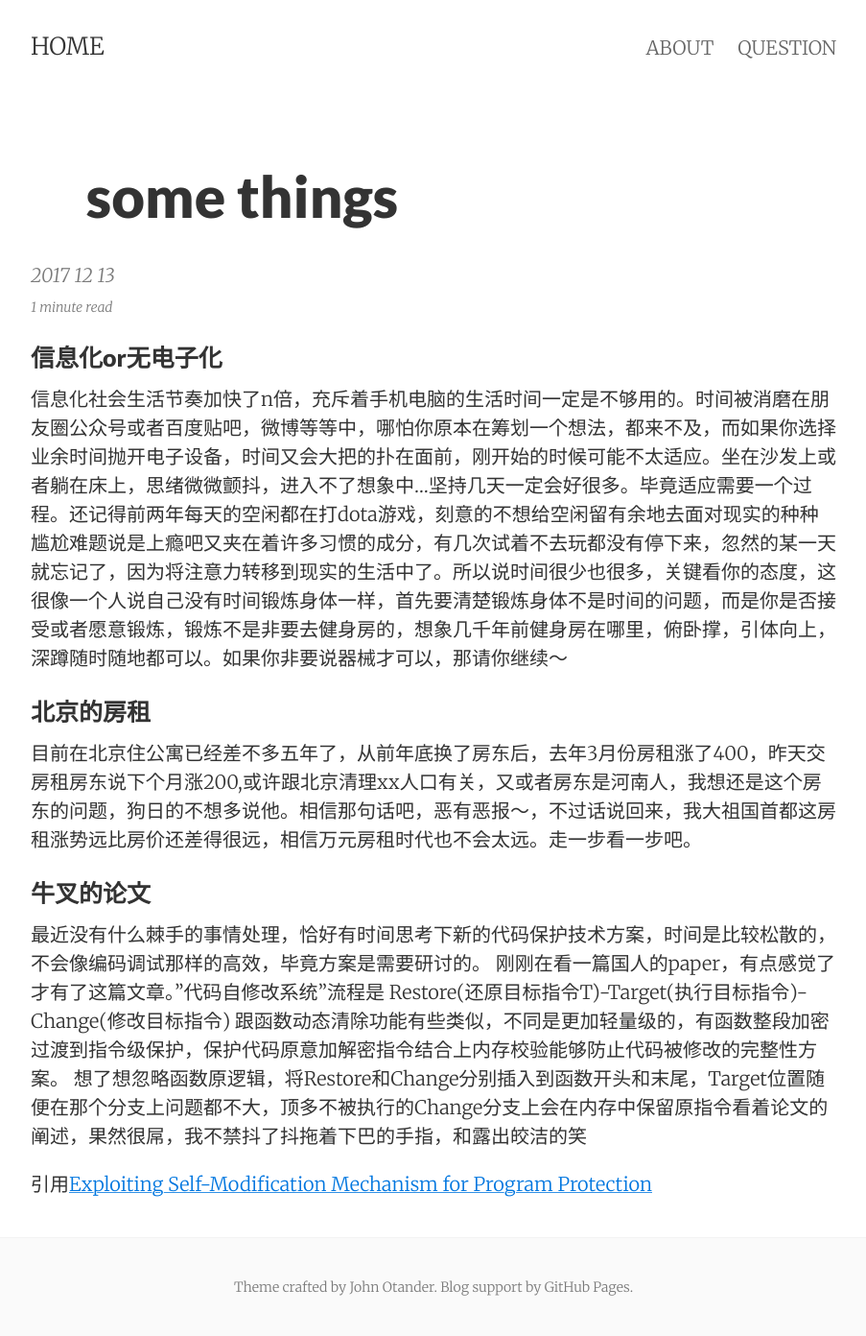
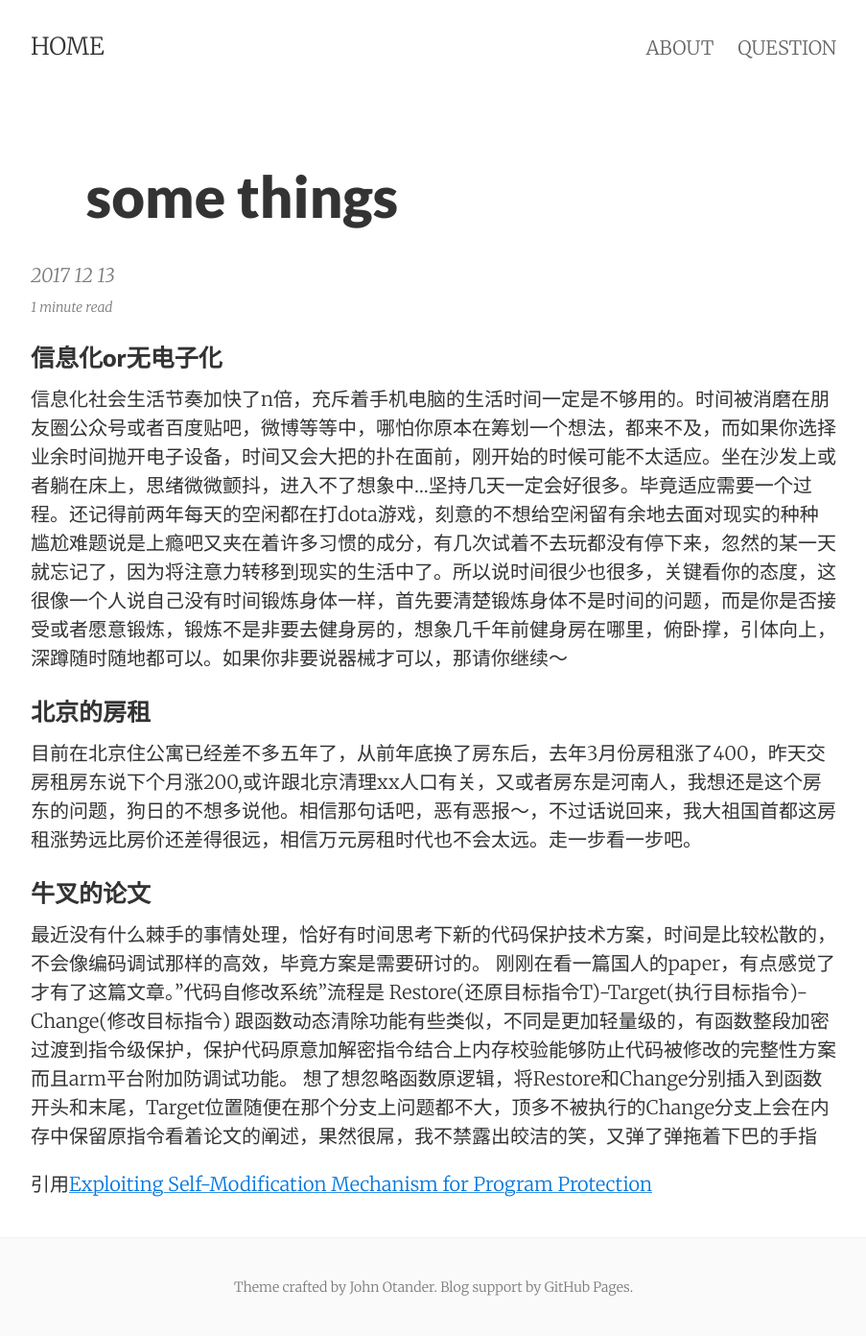
Before and after one commit to ajisky/ajisky.github.io, a Jekyll site: the page built from _posts/2017-12-13-some things.md, in a window 1280 px wide. Shown: the whole page at 96% size, without its empty margins (188-1091 px from the left). Built offline with Jekyll 4.4.1, drawn with Linux system fonts in a browser that asks for light colours.

Commit message:
Update 2017-12-13-some things.md

```diff
--- a/_posts/2017-12-13-some things.md
+++ b/_posts/2017-12-13-some things.md
@@ -18,8 +18,8 @@ categories: jekyll pixyll
 
 最近没有什么棘手的事情处理，恰好有时间思考下新的代码保护技术方案，时间是比较松散的，不会像编码调试那样的高效，毕竟方案是需要研讨的。
 刚刚在看一篇国人的paper，有点感觉了才有了这篇文章。"代码自修改系统"流程是 Restore(还原目标指令T)-Target(执行目标指令)-Change(修改目标指令)
-跟函数动态清除功能有些类似，不同是更加轻量级的，有函数整段加密过渡到指令级保护，保护代码原意加解密指令结合上内存校验能够防止代码被修改的完整性方案。
-想了想忽略函数原逻辑，将Restore和Change分别插入到函数开头和末尾，Target位置随便在那个分支上问题都不大，顶多不被执行的Change分支上会在内存中保留原指令看着论文的阐述，果然很屌，我不禁抖了抖拖着下巴的手指，和露出皎洁的笑
+跟函数动态清除功能有些类似，不同是更加轻量级的，有函数整段加密过渡到指令级保护，保护代码原意加解密指令结合上内存校验能够防止代码被修改的完整性方案而且arm平台附加防调试功能。
+想了想忽略函数原逻辑，将Restore和Change分别插入到函数开头和末尾，Target位置随便在那个分支上问题都不大，顶多不被执行的Change分支上会在内存中保留原指令看着论文的阐述，果然很屌，我不禁露出皎洁的笑，又弹了弹拖着下巴的手指
 
 
 引用[Exploiting Self-Modification Mechanism for Program Protection](http://www27.cs.kobe-u.ac.jp/achieve/data/pdf/65.pdf)
```
